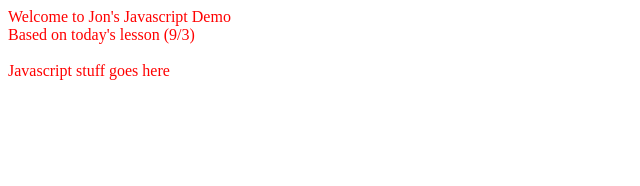
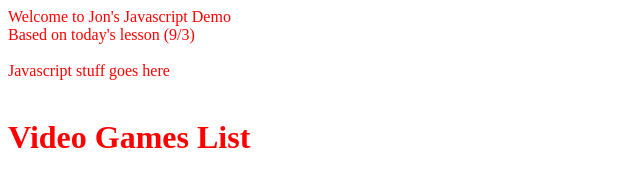
Before and after one commit to kewlguy781/js_demo, a plain HTML site: page index.html in a window 1280 px wide. Shown: the whole page, without its empty margins (0-640 px from the left). Drawn offline with Linux system fonts and the light colour scheme.

Commit message:
Testing render (and added index.js)

```diff
--- a/index.html
+++ b/index.html
@@ -12,4 +12,5 @@
         </div>
     </body>
     <script src="demo.js"></script>
+    <script src="index.js"></script>
 </html>
--- /dev/null
+++ b/index.js
@@ -0,0 +1,23 @@
+
+
+// let games = [
+//     {title: "Super Mario Brother", platform:"Nintendo"},
+//     {title: "Super Mario World", platform:"Super Nintendo"},
+//     {title: "Super Mario Galaxy", platform:"Nintendo Wii"},
+//     {title: "Super Mario Odsessy", platform:"Nintendo Switch"},
+// ];
+
+let state = {
+    pageHeader: "Video Games List",
+    games: games,
+  };
+
+  function render() {
+    htmlString = `<div>
+                  <h1>${state.pageHeader}</h1>
+                  </div>`;
+
+    document.getElementById("app").innerHTML = htmlString;
+  }
+
+  render()
```
